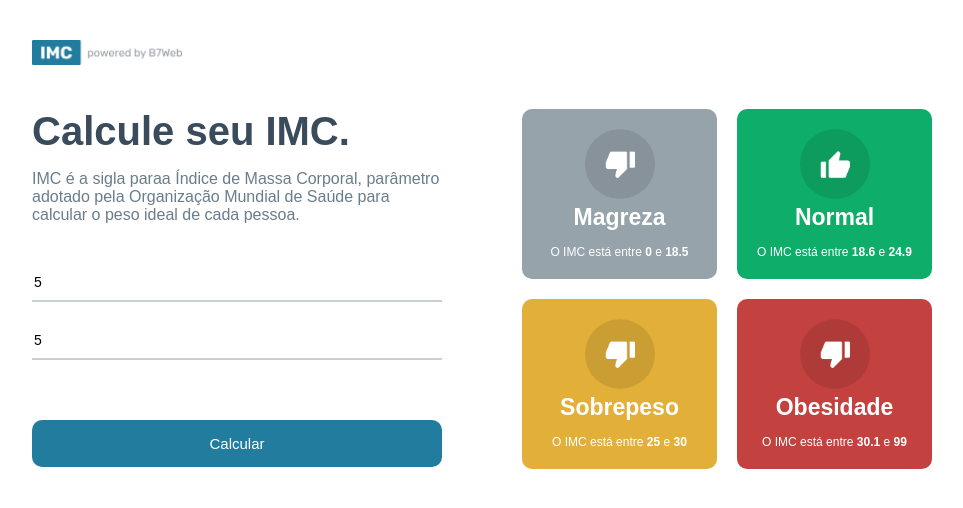
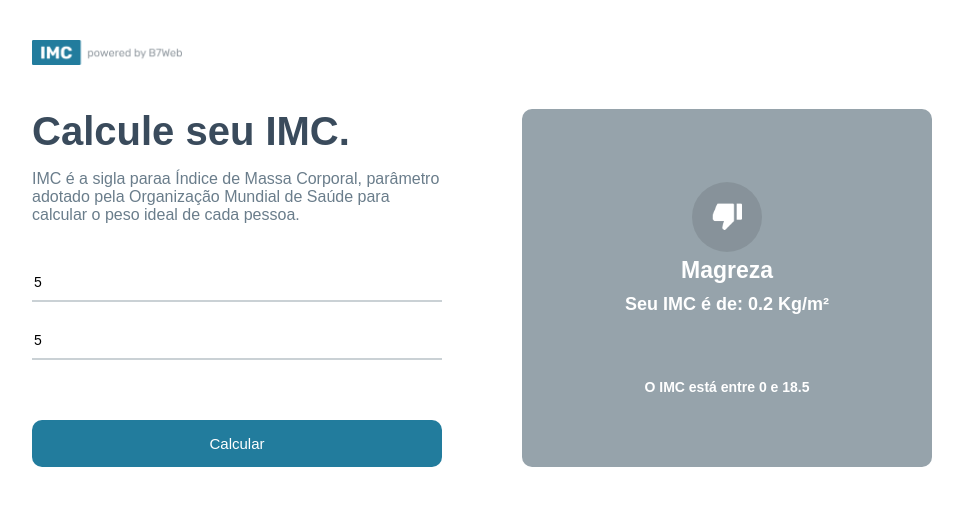
Before and after one commit to frontendDieferson/imc, a React (Create React App) app: page / in a window 1280 px wide. Both pictures are taken after typing "5", "5" into the empty fields and a click on the button "Calcular". Shown: the top 508 px of the page, without its empty margins (158-1121 px from the left). Built offline with nearby package versions, Linux system fonts and the light colour scheme.

Commit message:
Feature: Implementando Components e Lógica para Cálculo do IMC e exibindo no componente

```diff
--- a/src/App.module.css
+++ b/src/App.module.css
@@ -72,3 +72,9 @@
     gap: 20px;
 
 }
+
+.container .rightSide .rightBig {
+    flex: 1;
+    display: flex;
+
+}
--- a/src/App.tsx
+++ b/src/App.tsx
@@ -4,15 +4,17 @@
 
 import {GridItem} from './components/GridItem';
 
-import { levels, calculateImc } from './helpers/imc'
+import { levels, calculateImc, Level } from './helpers/imc'
 
 const App = () => {
  const [heightField, setHeightField] = useState<number>(0)
  const [weightField, setWeightField] = useState<number>(0)
+ const [toShow, setToShow] = useState<Level | null>(null);
+
 
  const handleCalculateButton = () => {
    if (heightField && weightField) {
-
+    setToShow(calculateImc(heightField, weightField));
    } else {
      alert('Digite todos os Campos')
    }
@@ -50,12 +52,21 @@
 
         </div>
         <div className={styles.rightSide}>
+
+        {!toShow &&
           <div className={styles.grid}>
             {levels.map((item, key) =>(
               <GridItem key={key} item={item} />
 
-            ))}
+              ))}
           </div>
+        }
+        {toShow &&
+          <div className={styles.rightBig}>
+            <div className={styles.rightArrow}></div>
+            <GridItem item={toShow} />
+          </div>
+        }
         </div>
       </div>
     </div>
--- a/src/components/GridItem/GridItem.module.css
+++ b/src/components/GridItem/GridItem.module.css
@@ -26,7 +26,13 @@
 }
 
 .gridInfo {
-    font-size: 12px;
-    font-weight: 400;
+    font-size: 14px;
+    font-weight: 600;
     margin-top: 14px;
 }
+
+.yourImc {
+    font-size: 18px;
+    font-weight: 700;
+    margin: 10px 0 50px 0;
+}
--- a/src/components/GridItem/GridItem.tsx
+++ b/src/components/GridItem/GridItem.tsx
@@ -15,6 +15,12 @@
                <img src={item.icon === 'up' ? upImage : downImage} alt="" width="30" />
             </div>
             <div className={styles.gridTitle}>{item.title}</div>
+
+             {item.yourImc &&
+                <div className={styles.yourImc}> Seu IMC é de: {item.yourImc} Kg/m² </div>
+
+             }
+
             <div className={styles.gridInfo}>
                 <>
                     O IMC está entre <strong>{item.imc[0]}</strong> e <strong>{item.imc[1]}</strong>
```
